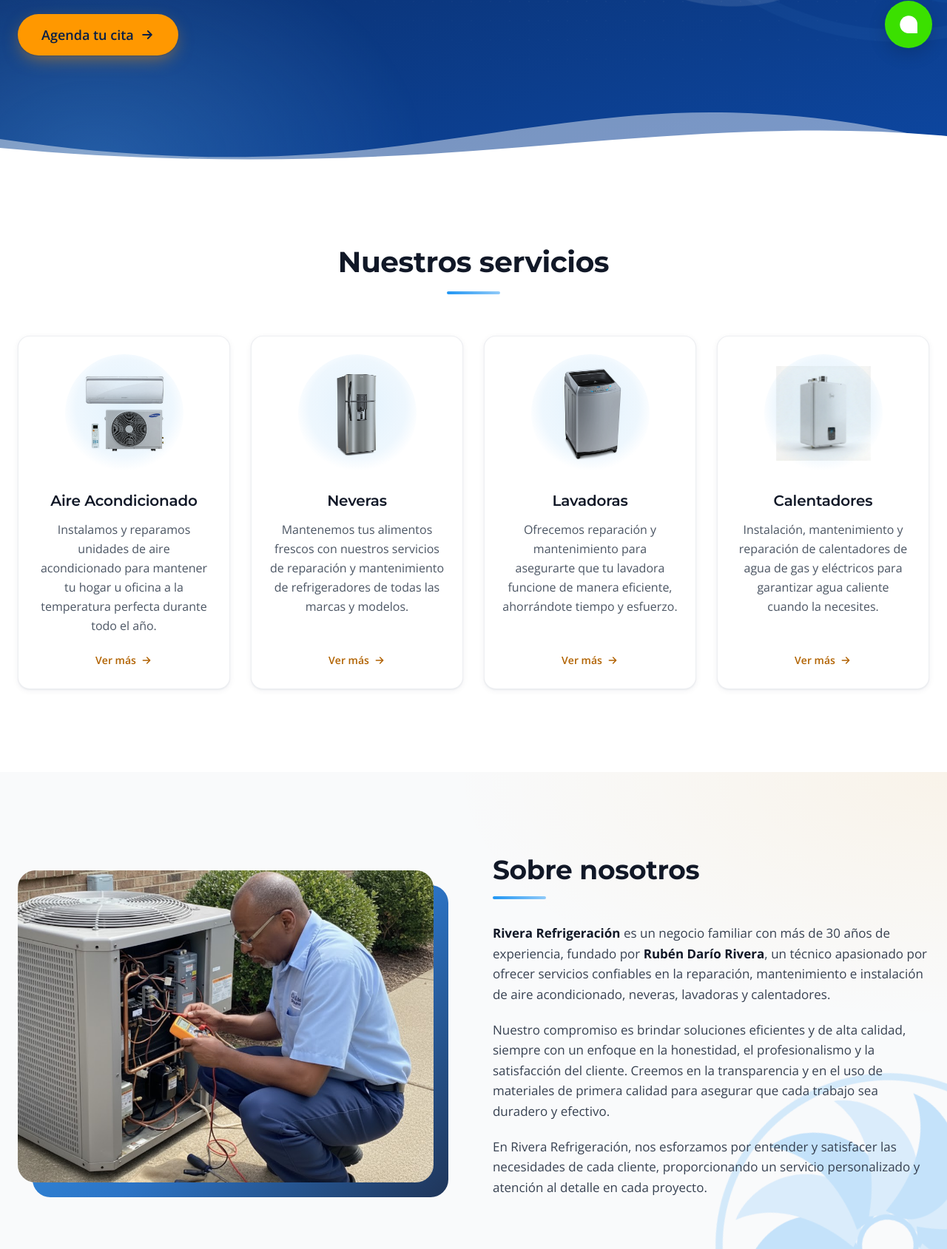
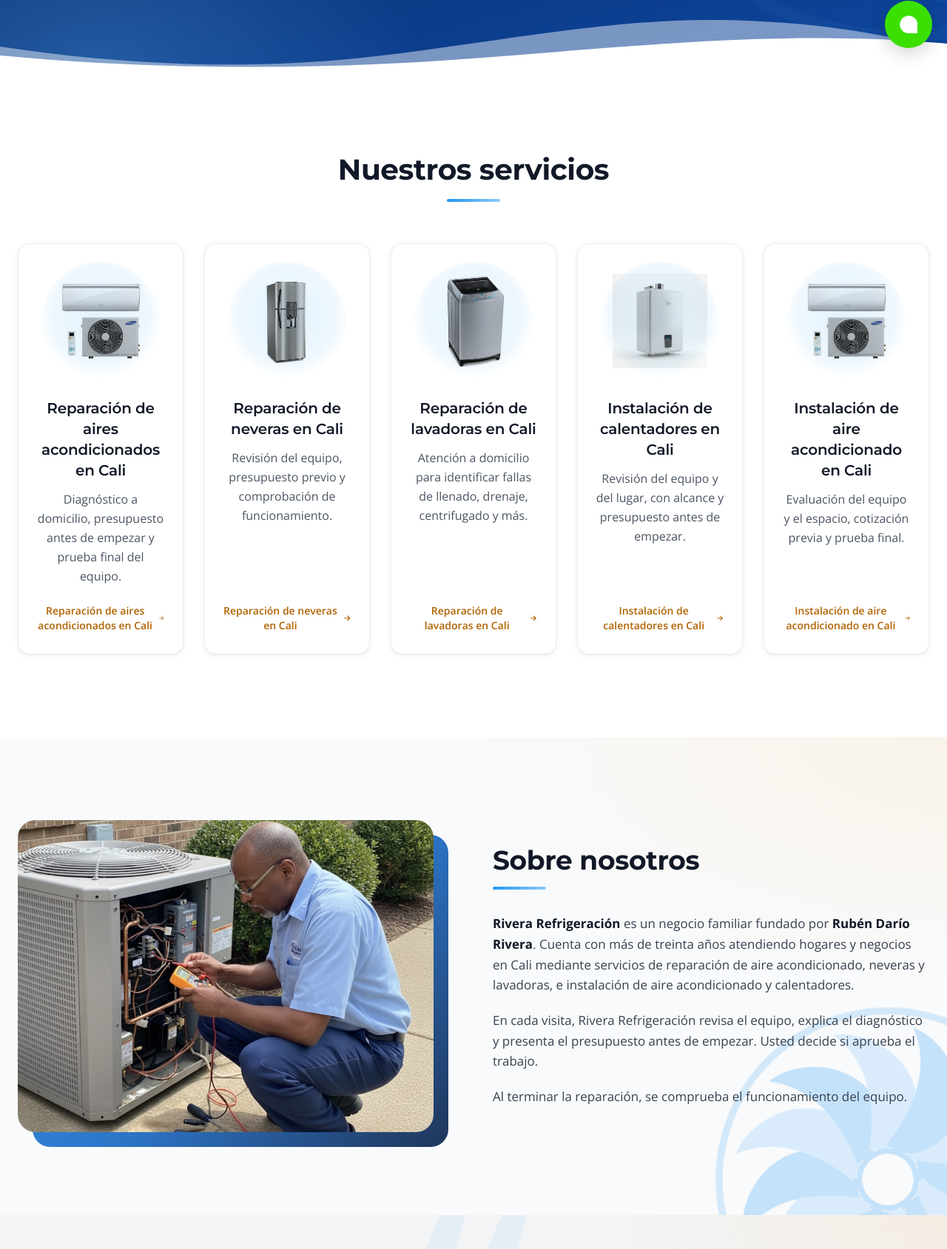
Before and after one commit to rivera-refrigeracion/website-astro, an Astro site: page / in a window 1280 px wide. Shown: the part 715-2404 px from the top of the page at 74% size. Built offline with nearby package versions, Linux system fonts and the light colour scheme; Astro itself is replaced by a stand-in of ours.

Commit message:
feat: reforzar navegación local de servicios

```diff
--- a/src/components/sections/About.astro
+++ b/src/components/sections/About.astro
@@ -22,23 +22,20 @@ import Turbine from '@/components/ui/Turbine.astro';
         >
           <p>
             <strong class="text-neutral-900">Rivera Refrigeración</strong> es un negocio
-            familiar con más de 30 años de experiencia, fundado por <strong
-              class="text-neutral-900">Rubén Darío Rivera</strong
-            >, un técnico apasionado por ofrecer servicios confiables en la
-            reparación, mantenimiento e instalación de aire acondicionado,
-            neveras, lavadoras y calentadores.
+            familiar fundado por <strong class="text-neutral-900"
+              >Rubén Darío Rivera</strong
+            >. Cuenta con más de treinta años atendiendo hogares y negocios en
+            Cali mediante servicios de reparación de aire acondicionado, neveras
+            y lavadoras, e instalación de aire acondicionado y calentadores.
           </p>
           <p>
-            Nuestro compromiso es brindar soluciones eficientes y de alta
-            calidad, siempre con un enfoque en la honestidad, el profesionalismo
-            y la satisfacción del cliente. Creemos en la transparencia y en el
-            uso de materiales de primera calidad para asegurar que cada trabajo
-            sea duradero y efectivo.
+            En cada visita, Rivera Refrigeración revisa el equipo, explica el
+            diagnóstico y presenta el presupuesto antes de empezar. Usted decide
+            si aprueba el trabajo.
           </p>
           <p>
-            En Rivera Refrigeración, nos esforzamos por entender y satisfacer
-            las necesidades de cada cliente, proporcionando un servicio
-            personalizado y atención al detalle en cada proyecto.
+            Al terminar la reparación, se comprueba el funcionamiento del
+            equipo.
           </p>
         </div>
       </div>
@@ -52,7 +49,7 @@ import Turbine from '@/components/ui/Turbine.astro';
             src={tecnico}
             formats={['avif']}
             fallbackFormat="webp"
-            alt="Rubén Darío Rivera - Técnico especialista"
+            alt="Técnico utilizando un manómetro en una unidad exterior de aire acondicionado"
             class="sobre-imagen w-full h-full object-cover"
             widths={[400, 600, 800, 962]}
             sizes="(min-width: 1224px) 552px, (min-width: 1024px) calc(50vw - 60px), calc(100vw - 48px)"
--- a/src/components/sections/Hero.astro
+++ b/src/components/sections/Hero.astro
@@ -38,17 +38,14 @@ const PIXEL_VACIO =
         <h1
           class="text-[2rem] sm:text-5xl lg:text-[3.4rem] font-bold text-white mb-6 leading-[1.1] text-balance"
         >
-          Soluciones Confiables para Aire Acondicionado, Neveras, Lavadoras y
-          Más
+          Reparación de aire acondicionado y electrodomésticos en Cali
         </h1>
         <p
           class="text-lg lg:text-xl text-primary-50/90 leading-relaxed mb-10 max-w-xl mx-auto lg:mx-0"
         >
-          En Rivera Refrigeración, somos expertos en brindar soluciones de
-          calidad para todas tus necesidades de climatización y
-          electrodomésticos. Con más de 30 años de experiencia en el sector,
-          Ruben Dario Rivera se ha especializado en la instalación,
-          mantenimiento y reparación de aire acondicionado, neveras, lavadoras y
+          Rivera Refrigeración atiende hogares y negocios en Cali desde hace más
+          de treinta años. Realiza reparación de aire acondicionado, neveras y
+          lavadoras, además de instalación de aires acondicionados y
           calentadores.
         </p>
         <div>
@@ -60,7 +57,7 @@ const PIXEL_VACIO =
             data-evento="agendar_cita"
             data-ubicacion="portada_inicio"
           >
-            Agenda tu cita
+            Agende una visita
             <svg
               class="btn-flecha w-5 h-5"
               fill="none"
@@ -101,7 +98,7 @@ const PIXEL_VACIO =
             />
             <img
               src={PIXEL_VACIO}
-              alt="Aire acondicionado, nevera y lavadora - Servicios de Rivera Refrigeración"
+              alt="Ilustración de una nevera, una lavadora y un aire acondicionado"
               class="hero-imagen w-full h-full object-contain"
               width="448"
               height="448"
--- a/src/components/sections/Services.astro
+++ b/src/components/sections/Services.astro
@@ -5,6 +5,7 @@ import { imagenLocal } from '@/lib/images';
 
 const serviceImages: Record<string, string> = {
   'aire-acondicionado': '/images/services/aire-acondicionado.jpg',
+  'instalacion-aire-acondicionado': '/images/services/aire-acondicionado.jpg',
   neveras: '/images/services/nevera.webp',
   lavadoras: '/images/services/lavadora.webp',
   calentadores: '/images/services/calentadores.webp',
@@ -15,11 +16,14 @@ const serviceImages: Record<string, string> = {
   <div class="container">
     <h2 class="section-title" data-reveal>Nuestros servicios</h2>
 
-    <div class="grid sm:grid-cols-2 lg:grid-cols-4 gap-6 lg:gap-7 auto-rows-fr">
+    <div
+      class="grid sm:grid-cols-2 lg:grid-cols-3 xl:grid-cols-5 gap-6 lg:gap-7 auto-rows-fr"
+    >
       {
         SERVICES.map((service, i) => (
           <a
             href={`/servicios/${service.id}/`}
+            aria-label={service.title}
             class="servicio card group flex flex-col text-center p-6 pb-7 text-neutral-900 hover:text-neutral-900"
             data-reveal
             style={`--reveal-i: ${i}`}
@@ -33,7 +37,16 @@ const serviceImages: Record<string, string> = {
                 )}
                 formats={['avif']}
                 fallbackFormat="webp"
-                alt={service.title}
+                alt={
+                  service.id === 'aire-acondicionado' ||
+                  service.id === 'instalacion-aire-acondicionado'
+                    ? 'Aire acondicionado'
+                    : service.id === 'lavadoras'
+                      ? 'Lavadora de carga frontal'
+                      : service.id === 'neveras'
+                        ? 'Nevera de dos puertas'
+                        : 'Calentador de agua'
+                }
                 class="servicio-imagen relative w-32 h-32 object-contain mix-blend-multiply"
                 width={128}
                 height={128}
@@ -49,7 +62,7 @@ const serviceImages: Record<string, string> = {
               {service.description}
             </p>
             <span class="inline-flex items-center justify-center gap-1.5 text-secondary-950 font-semibold text-sm mt-auto">
-              Ver más
+              {service.title}
               <svg
                 class="servicio-flecha w-4 h-4"
                 fill="none"
--- a/src/lib/config.ts
+++ b/src/lib/config.ts
@@ -6,8 +6,7 @@ export const SITE = {
   /** Business name displayed throughout the site */
   name: 'Rivera Refrigeración',
   /** Full page title used as default for meta tags */
-  title:
-    'Rivera Refrigeración - Expertos en Aire Acondicionado y Electrodomésticos',
+  title: 'Servicio técnico de aire y electrodomésticos en Cali',
   /** Site description for meta tags and SEO */
   description:
     'Más de 30 años de experiencia en instalación, mantenimiento y reparación de aire acondicionado, neveras, lavadoras y calentadores en Cali, Colombia.',
@@ -103,6 +102,10 @@ export const SOCIAL = {
 export const NAVIGATION = [
   { name: 'Inicio', href: '/' },
   { name: 'Servicios', href: '/#services' },
+  {
+    name: 'Instalación de aire',
+    href: '/servicios/instalacion-aire-acondicionado/',
+  },
   { name: 'Sobre nosotros', href: '/#about' },
   { name: 'Testimonios', href: '/#reviews' },
   { name: '¿Por qué nosotros?', href: '/#whyus' },
@@ -118,31 +121,38 @@ export const NAVIGATION = [
 export const SERVICES = [
   {
     id: 'aire-acondicionado',
-    title: 'Aire Acondicionado',
+    title: 'Reparación de aires acondicionados en Cali',
     description:
-      'Instalamos y reparamos unidades de aire acondicionado para mantener tu hogar u oficina a la temperatura perfecta durante todo el año.',
+      'Diagnóstico a domicilio, presupuesto antes de empezar y prueba final del equipo.',
     icon: 'air-conditioner',
   },
   {
     id: 'neveras',
-    title: 'Neveras',
+    title: 'Reparación de neveras en Cali',
     description:
-      'Mantenemos tus alimentos frescos con nuestros servicios de reparación y mantenimiento de refrigeradores de todas las marcas y modelos.',
+      'Revisión del equipo, presupuesto previo y comprobación de funcionamiento.',
     icon: 'refrigerator',
   },
   {
     id: 'lavadoras',
-    title: 'Lavadoras',
+    title: 'Reparación de lavadoras en Cali',
     description:
-      'Ofrecemos reparación y mantenimiento para asegurarte que tu lavadora funcione de manera eficiente, ahorrándote tiempo y esfuerzo.',
+      'Atención a domicilio para identificar fallas de llenado, drenaje, centrifugado y más.',
     icon: 'washing-machine',
   },
   {
     id: 'calentadores',
-    title: 'Calentadores',
+    title: 'Instalación de calentadores en Cali',
     description:
-      'Instalación, mantenimiento y reparación de calentadores de agua de gas y eléctricos para garantizar agua caliente cuando la necesites.',
+      'Revisión del equipo y del lugar, con alcance y presupuesto antes de empezar.',
     icon: 'flame',
+  },
+  {
+    id: 'instalacion-aire-acondicionado',
+    title: 'Instalación de aire acondicionado en Cali',
+    description:
+      'Evaluación del equipo y el espacio, cotización previa y prueba final.',
+    icon: 'air-conditioner',
   },
 ] as const;
 
@@ -153,21 +163,21 @@ export const SERVICES = [
  */
 export const WHY_US = [
   {
-    title: 'Experiencia y Confiabilidad',
+    title: 'Servicio técnico en Cali',
     description:
-      'Con décadas de experiencia, Rubén Darío Rivera ha construido una reputación de confianza y calidad en cada trabajo realizado.',
+      'Rivera Refrigeración cuenta con más de treinta años de servicio en Cali.',
     icon: 'shield-check',
   },
   {
-    title: 'Atención Personalizada',
+    title: 'Presupuesto antes de empezar',
     description:
-      'Nos enorgullece ofrecer un servicio personalizado y adaptado a las necesidades específicas de cada cliente.',
+      'Se explica el trabajo y su costo para que usted decida si continúa.',
     icon: 'users',
   },
   {
-    title: 'Soluciones Rápidas y Efectivas',
+    title: 'Prueba al terminar',
     description:
-      'Entendemos la importancia de tus electrodomésticos en el día a día, por lo que trabajamos con rapidez y eficiencia para minimizar las molestias.',
+      'El funcionamiento del equipo se comprueba al finalizar el trabajo acordado.',
     icon: 'clock',
   },
 ] as const;
--- a/src/pages/index.astro
+++ b/src/pages/index.astro
@@ -8,7 +8,14 @@ import WhyUs from '@/components/sections/WhyUs.astro';
 import CTA from '@/components/sections/CTA.astro';
 ---
 
-<Layout image="/images/og-home.jpg" imageWidth={1200} imageHeight={630}>
+<Layout
+  title="Servicio técnico de aire y electrodomésticos en Cali"
+  description="Rivera Refrigeración presta reparación de aire acondicionado, neveras y lavadoras e instalación de aire y calentadores en Cali. Más de treinta años de servicio."
+  image="/images/og-home.jpg"
+  imageAlt="Técnico revisa una unidad exterior de aire acondicionado junto a la identidad gráfica de Rivera Refrigeración"
+  imageWidth={1200}
+  imageHeight={630}
+>
   <Hero />
   <Services />
   <About />
```
